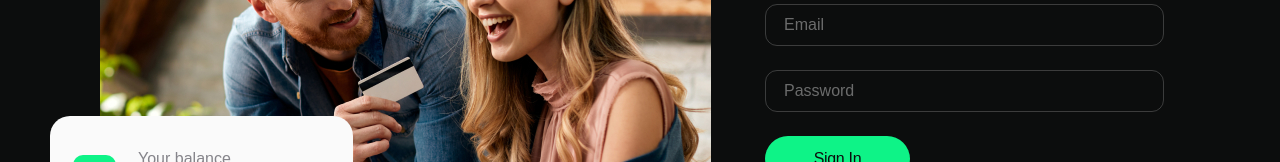
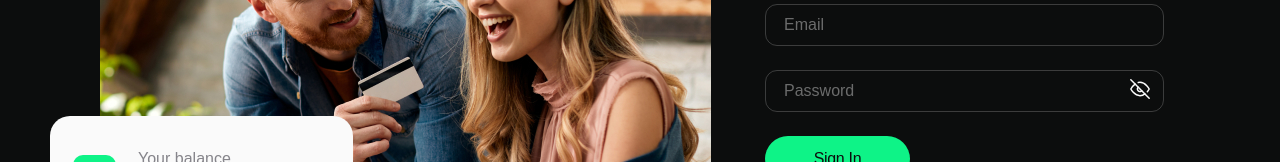
Before and after one commit to nadiyniy/money_makers, a React (Create React App) app: page /money_makers/login in a window 1280 px wide. Shown: the part 299-461 px from the top of the page. Built offline with nearby package versions, Linux system fonts and the light colour scheme.

Commit message:
inputs styles for registration errors

```diff
--- a/src/components/svgs/index.js
+++ b/src/components/svgs/index.js
@@ -19,6 +19,12 @@ export { ReactComponent as LogoIcon } from './icons/logo-icon.svg';
 
 export { ReactComponent as CloseBurgerIcon } from './icons/close-modal.svg';
 export { ReactComponent as UserBarArrowIcon } from './icons/arrow-up.svg';
+
+export { ReactComponent as Eye } from './icons/eye.svg';
+export { ReactComponent as EyeOff } from './icons/eye-off.svg';
+export { ReactComponent as Error } from './icons/error.svg';
+
+
 // export { ReactComponent as  } from './icons/';
 // export { ReactComponent as  } from './icons/';
 // export { ReactComponent as  } from './icons/';
--- a/src/pages/Auth/AuthForm/AuthForm.jsx
+++ b/src/pages/Auth/AuthForm/AuthForm.jsx
@@ -1,11 +1,13 @@
+import { useState } from 'react';
 import { useForm } from 'react-hook-form';
 import { yupResolver } from '@hookform/resolvers/yup';
-import { toast } from 'react-toastify';
-import 'react-toastify/dist/ReactToastify.css';
+import { Eye, EyeOff, Error } from 'components/svgs';
 import {
   ErrorMessage,
   FormWrapper,
+  IconContainer,
   Input,
+  InputContainer,
   InputGroup,
   NavigationWrapper,
   StyledLink,
@@ -26,25 +28,38 @@ const AuthForm = ({
     resolver: yupResolver(validationSchema),
   });
 
+  const [isPasswordVisible, setIsPasswordVisible] = useState(false);
+
   const linkTo = authType === 'register' ? '/login' : '/register';
 
   const { isDirty } = formState;
+
+  const togglePasswordVisibility = () => {
+    setIsPasswordVisible(prev => !prev);
+  };
 
   return (
     <FormWrapper onSubmit={handleSubmit(onSubmit)} noValidate>
       <div>
         {fieldsData.map(field => (
           <InputGroup key={field.name}>
-            <Input
-              {...register(field.name)}
-              type={field.type}
-              placeholder={field.label}
-              autoComplete={field.type === 'email' ? 'email' : 'current-password'}
-            />
-            {formState.errors[field.name] &&
-              (!toast.error(formState.errors[field.name].message) ? (
-                <ErrorMessage>{formState.errors[field.name].message}</ErrorMessage>
-              ) : null)}
+            <InputContainer>
+              <Input
+                {...register(field.name)}
+                type={isPasswordVisible ? 'text' : field.type}
+                placeholder={field.label}
+                autoComplete={field.type === 'email' ? 'email' : 'current-password'}
+                className={formState.errors[field.name] ? 'error' : ''}
+              />
+
+              {field.type === 'password' && (
+                <IconContainer onClick={togglePasswordVisibility}>
+                  {formState.errors[field.name] ? <Error /> : !isPasswordVisible ? <EyeOff /> : <Eye />}
+                </IconContainer>
+              )}
+            </InputContainer>
+
+            {formState.errors[field.name] && <ErrorMessage>{formState.errors[field.name].message}</ErrorMessage>}
           </InputGroup>
         ))}
       </div>
--- a/src/pages/Auth/AuthForm/AuthForm.styled.js
+++ b/src/pages/Auth/AuthForm/AuthForm.styled.js
@@ -30,6 +30,11 @@ export const InputGroup = styled.div`
   }
 `;
 
+export const InputContainer = styled.div`
+  position: relative;
+  width: 100%;
+`;
+
 export const Input = styled.input`
   width: 100%;
   height: 42px;
@@ -52,9 +57,21 @@ export const Input = styled.input`
     color: var(--white-color);
   }
 
+  &.error {
+    border: 1px solid var(--error-color);
+  }
+
   @media screen and (min-width: 768px) {
     height: 42px;
   }
+`;
+
+export const IconContainer = styled.div`
+  position: absolute;
+  top: 50%;
+  transform: translateY(-50%);
+  right: 14px;
+  cursor: pointer;
 `;
 
 export const SubmitButton = styled.button`
@@ -62,7 +79,6 @@ export const SubmitButton = styled.button`
 
   min-width: 138px;
   padding: 14px 44px;
-  /* margin-top: 135px; */
   margin-bottom: 20px;
   border: none;
   border-radius: 40px;
--- a/src/pages/Auth/RegisterPage/RegisterPage.jsx
+++ b/src/pages/Auth/RegisterPage/RegisterPage.jsx
@@ -1,9 +1,8 @@
 import { useDispatch } from 'react-redux';
 import { loginThunk, registerThunk } from 'redux/auth/operations';
 import AuthForm from 'pages/Auth/AuthForm/AuthForm';
-import { validationSchema } from 'shared/validationSchema/validationSchema';
+import { validationSchemaRegister } from 'shared/validationSchema/validationSchema';
 import { Description, StyledAuthWrapper, Title } from '../commonAuthStyles';
-
 
 const fieldsData = [
   { name: 'name', label: 'Name', type: 'text' },
@@ -44,7 +43,7 @@ const RegisterPage = () => {
         fieldsData={fieldsData}
         submitButtonText="Sign Up"
         initialState={{ email: '', password: '', name: '' }}
-          validationSchema={validationSchema}
+        validationSchema={validationSchemaRegister}
         navigationData={navigationData}
         authType="register"
       />
--- a/src/shared/validationSchema/validationSchema.js
+++ b/src/shared/validationSchema/validationSchema.js
@@ -1,6 +1,6 @@
 import * as yup from 'yup';
 
-export const validationSchema = yup.object({
+export const validationSchemaRegister = yup.object({
   name: yup.string().required('Name is required'),
 
   email: yup.string().email('Please, enter a valid e-mail').required('E-mail is required'),
@@ -8,7 +8,7 @@ export const validationSchema = yup.object({
   password: yup
     .string()
     .min(6, 'Password must contain at least 6 symbols')
-    .max(15, 'Password must contain no more than 15 symbols')
+    .max(20, 'Password must contain no more than 20 symbols')
     .required('Password is required'),
 });
 export const validationSchemaLogin = yup.object({
@@ -17,7 +17,7 @@ export const validationSchemaLogin = yup.object({
   password: yup
     .string()
     .min(6, 'Password must contain at least 6 symbols')
-    .max(15, 'Password must contain no more than 15 symbols')
+    .max(20, 'Password must contain no more than 20 symbols')
     .required('Password is required'),
 });
 
```
Lines whose indentation alone changed are shown as unchanged.
